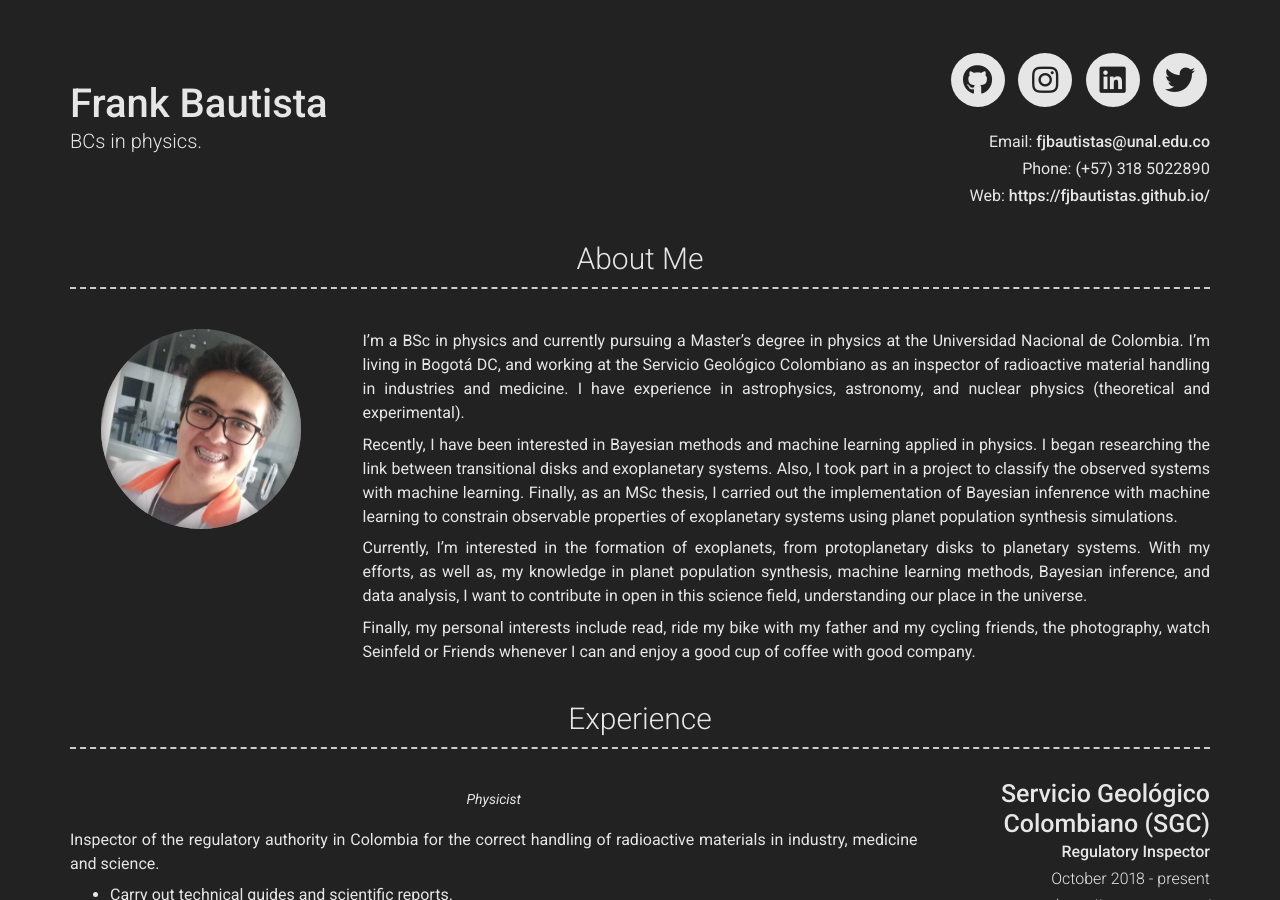
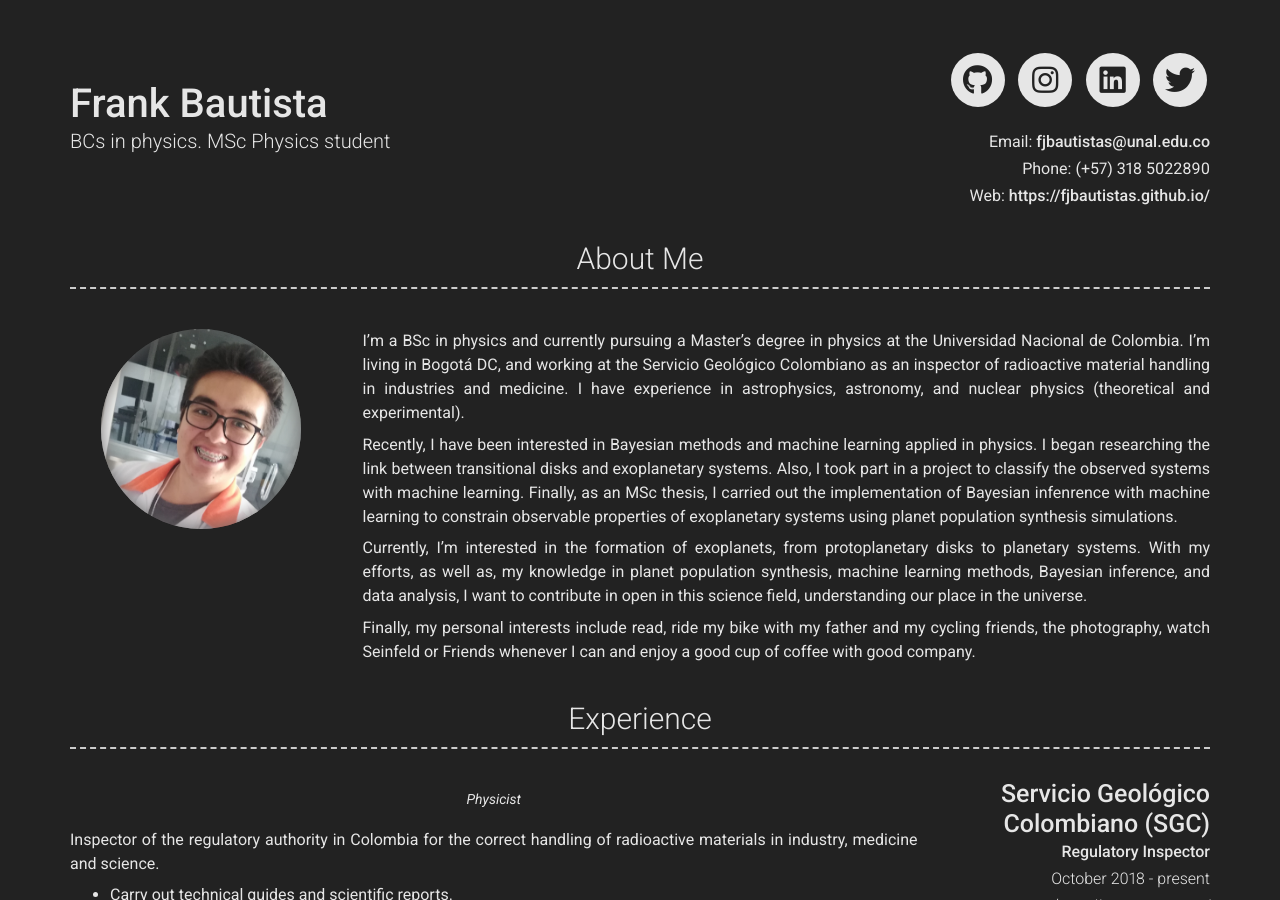
Before and after one commit to fjbautistas/fjbautistas.github.io, a Jekyll site: the page built from index.md, in a window 1280 px wide and 900 px high. Built offline with Jekyll 4.4.1, drawn with Linux system fonts in a browser that asks for light colours; nearby versions of some CDN libraries.

Commit message:
corrections x3

```diff
--- a/_config.yml
+++ b/_config.yml
@@ -7,7 +7,7 @@ version: 2
 
 # Personal info
 name: Frank Bautista
-title: BCs in physics.
+title: BCs in physics. MSc Physics student
 email: fjbautistas@unal.edu.co
 phone: (+57) 318 5022890
 website: https://fjbautistas.github.io/
```
